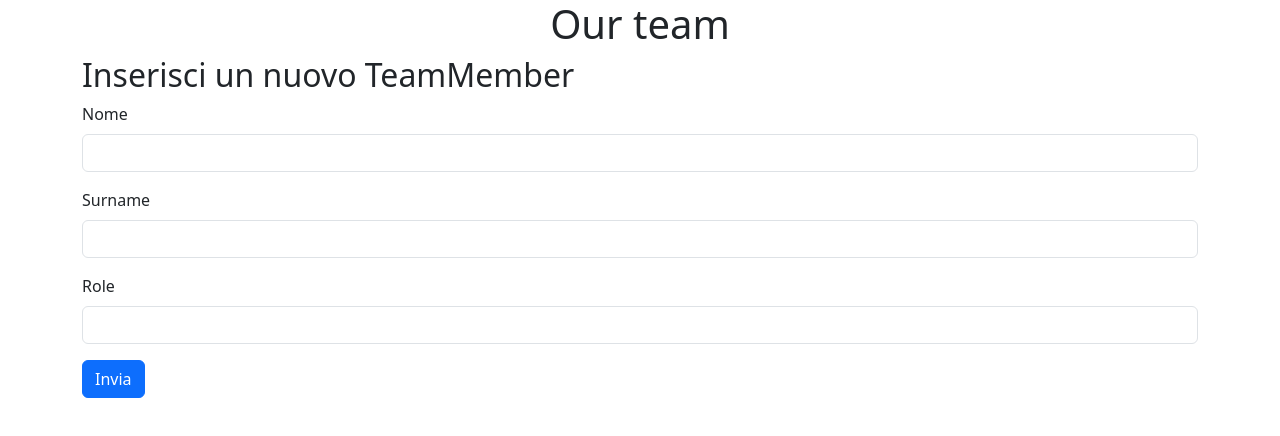
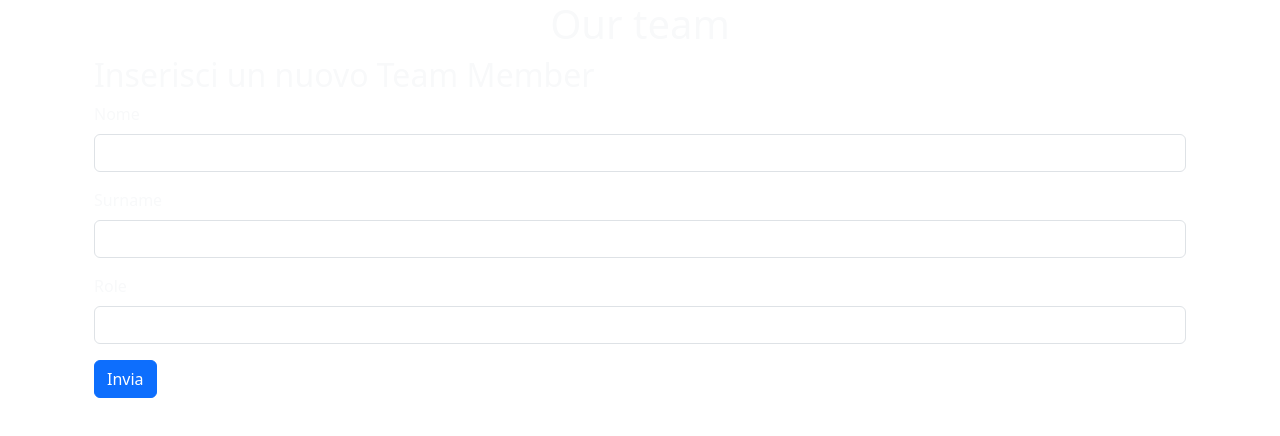
Before and after one commit to WojciechPotoniec/js-our-team, a plain HTML site: page index.html in a window 1280 px wide. Drawn offline with nearby package versions, Linux system fonts and the light colour scheme.

Commit message:
added color spacing and some rules to manipulate html

```diff
--- a/index.html
+++ b/index.html
@@ -15,24 +15,27 @@
 
   <body>
     <main class="container">
-      <h1 class="text-center">Our team</h1>
-      <div id="members"></div>
-      <h2>Inserisci un nuovo TeamMember</h2>
+      <h1 class="text-center text-light">Our team</h1>
+      <div id="members">
+      </div>
+      <section class="container">
+        <h2 class="text-light">Inserisci un nuovo Team Member</h2>
         <form>
           <div class="mb-3">
-          <label for="name" class="form-label">Nome</label>
+            <label for="name" class="form-label text-light ">Nome</label>
             <input type="text" class="form-control" id="name"/>
           </div>
           <div class="mb-3">
-          <label for="surname" class="form-label">Surname</label>
+            <label for="surname" class="form-label text-light ">Surname</label>
             <input type="text" class="form-control" id="surname"/>
           </div>
           <div class="mb-3">
-          <label for="role" class="form-label">Role</label>
+            <label for="role" class="form-label text-light ">Role</label>
             <input type="text" class="form-control" id="role"/>
           </div>
           <button type="submit" class="btn btn-primary">Invia</button>
         </form>
+      </div>
     </main>
     <script src="js/utility.js" type="text/javascript"></script>
     <script src="js/script.js" type="text/javascript"></script>
```
Lines whose indentation alone changed are shown as unchanged.
